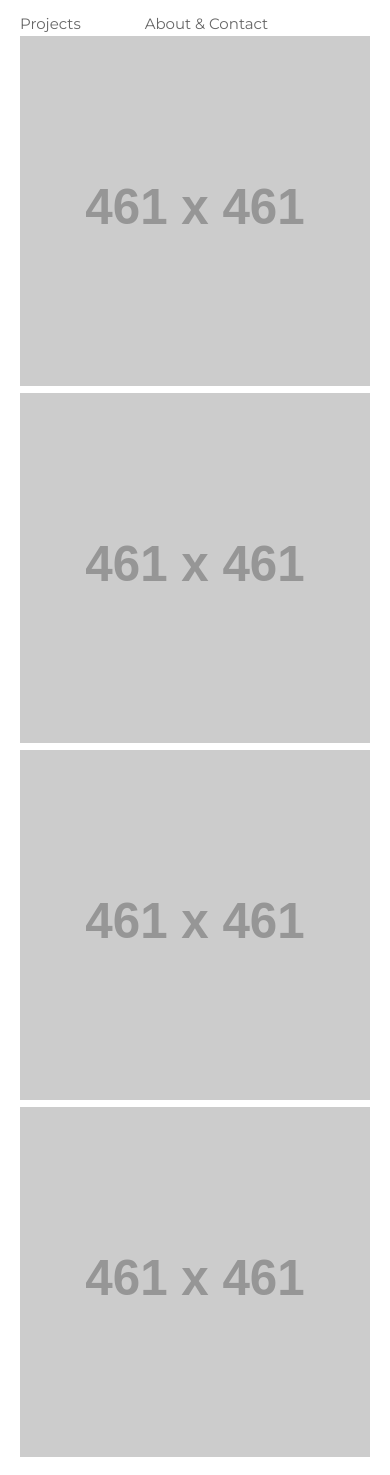
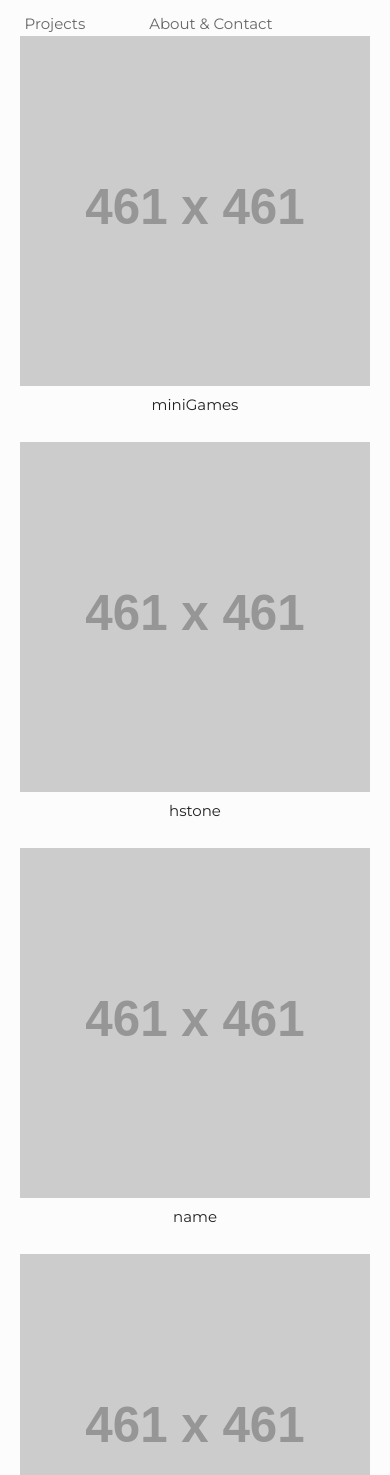
Before and after one commit to timlichen/portfolio, a website: page public/index.html at #/projects in a window 390 px wide. Shown: the part 125-1600 px from the top of the page. Drawn offline with nearby package versions, Linux system fonts and the light colour scheme; some packages are replaced by stand-ins of ours; placeholder pictures from the web are drawn by us.

Commit message:
image layout changed

```diff
--- a/public/assets/css/custom.css
+++ b/public/assets/css/custom.css
@@ -1,3 +1,6 @@
+body {
+  background-color: #FCFCFC;
+}
 #headers{
   padding-bottom: 1em;
 }
@@ -126,9 +129,16 @@ img {
     border-color:transparent transparent transparent #fff;
 }
 
-  #navChev{
-    float: right;
-  }
+#navChev{
+  float: right;
+}
+
+#mobileImage{
+  top: 0;
+  left: 0;
+  width: 100%;
+  /*background-color: red;*/
+}
 
 /*BURGER NAVIGATION */
 @media screen and (min-width: 1251px)  {
@@ -160,6 +170,9 @@ img {
     margin-bottom: 0em;
     padding-bottom: 0em;
   }
+  #navLinkDiv{
+    padding-left: .3em;
+  }
 }
 
 @media screen and (max-device-width : 799px) {
@@ -171,7 +184,7 @@ img {
     width: .5em;
     height: .8em;
     vertical-align: bottom;
-  position:relative;
+    position:relative;
   }
   .chevronMobile:before,
   .chevronMobile:after {
@@ -209,7 +222,7 @@ img {
 
   .navigation {
       list-style: none;
-      background: #fff;
+      background: #FCFCFC;
       position: absolute;
       top: 0;
       right: 0;
@@ -222,7 +235,7 @@ img {
   .site-wrap {
       min-width: 100%;
       min-height: 100%;
-      background-color: #fff;
+      background-color: #FCFCFC;
       position: relative;
       top: 0;
       bottom: 100%;
@@ -280,7 +293,7 @@ body > .wrapper { height: auto; min-height: 100%; }
     font-size: .5em;
     position: relative;
     margin-top: -13em; /* negative value of footer height */
-    height: 3em;
+    height: 6em;
     clear: both;
     /*padding: 2em;*/
 }
--- a/public/index.html
+++ b/public/index.html
@@ -80,11 +80,10 @@
     </script>
 
     </head>
-    <body>
+<body>
 <div class="wrapper">
 <div class="wrapper2">
 <div class="container">
-<a name="section1"></a>
     <div class="row">
         <div class="twelve columns">
             <ul class="navigation" >
--- a/public/partials/projects.html
+++ b/public/partials/projects.html
@@ -1,22 +1,20 @@
 <!-- <div ng-controller="projectsController"> -->
   <div class="row" id="projectImages">
-    <div class="twelve columns">
-      <tr>
-        <td>
-          <a href="#/miniGames"><img src="http://placehold.it/461.5x275"></a>
-        </td>
-        <td>
-          <a href="#/hearthstone"><img src="http://placehold.it/461.5x275"></a>
-        </td>
-      </tr>
-      <tr>
-        <td>
-          <a href="#/nameAPI"><img src="http://placehold.it/461.5x275"></a>
-        </td>
-        <td>
-          <a href="#/prodDash"><img src="http://placehold.it/461.5x275"></a>
-        </td>
-      </tr>
+    <div class="six columns">
+      <a href="#/miniGames"><img id="mobileImage" src="http://placehold.it/461.5x275"></a>
+      <p style="text-align: center;">miniGames</p>
+
+      <a href="#/hearthstone"><img id="mobileImage" src="http://placehold.it/461.5x275"></a>
+      <p style="text-align: center;">hstone</p>
+    </div>
+<div class="six columns">
+      <a href="#/nameAPI"><img id="mobileImage" src="http://placehold.it/461.5x275"></a>
+      <p style="text-align: center;">name</p>
+
+      <a href="#/prodDash"><img id="mobileImage" src="http://placehold.it/461.5x275"></a>
+      <p style="text-align: center;">prodDash</p>
+
+
     </div>
   </div>
 
```
